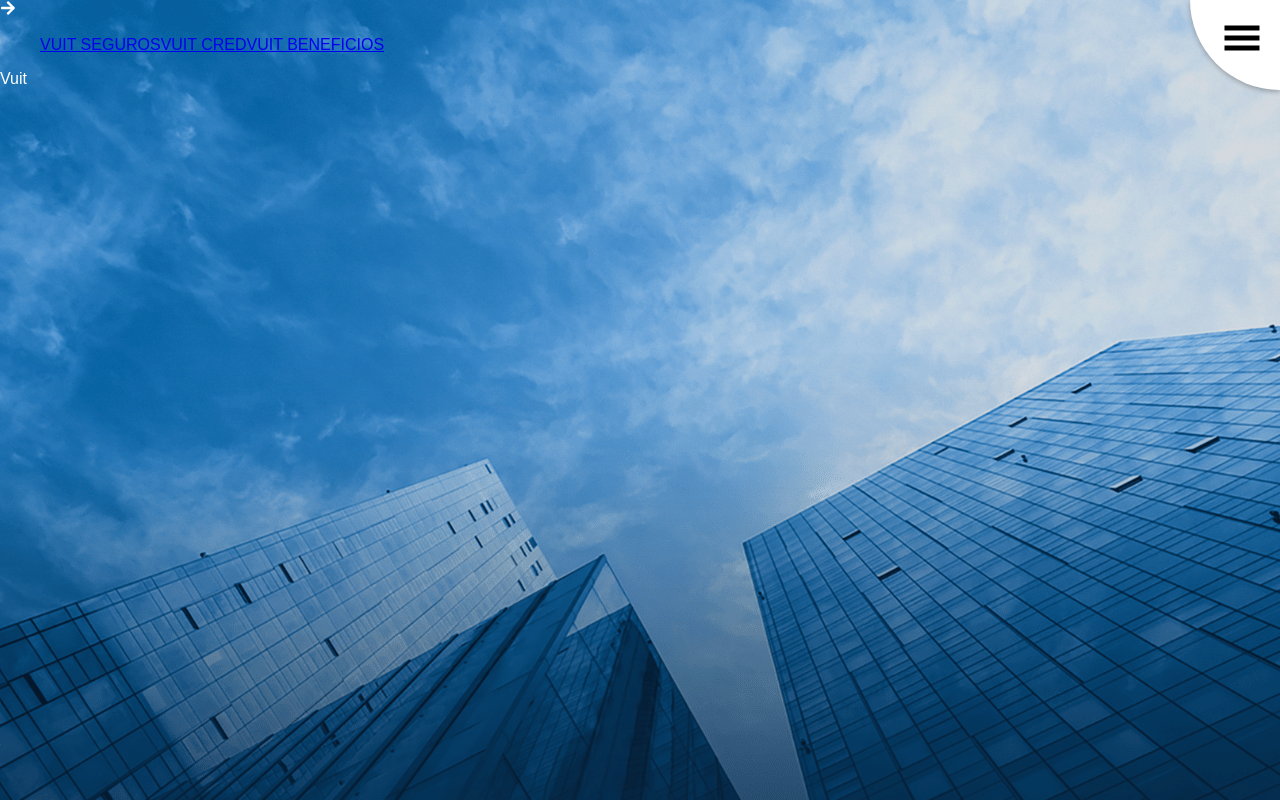
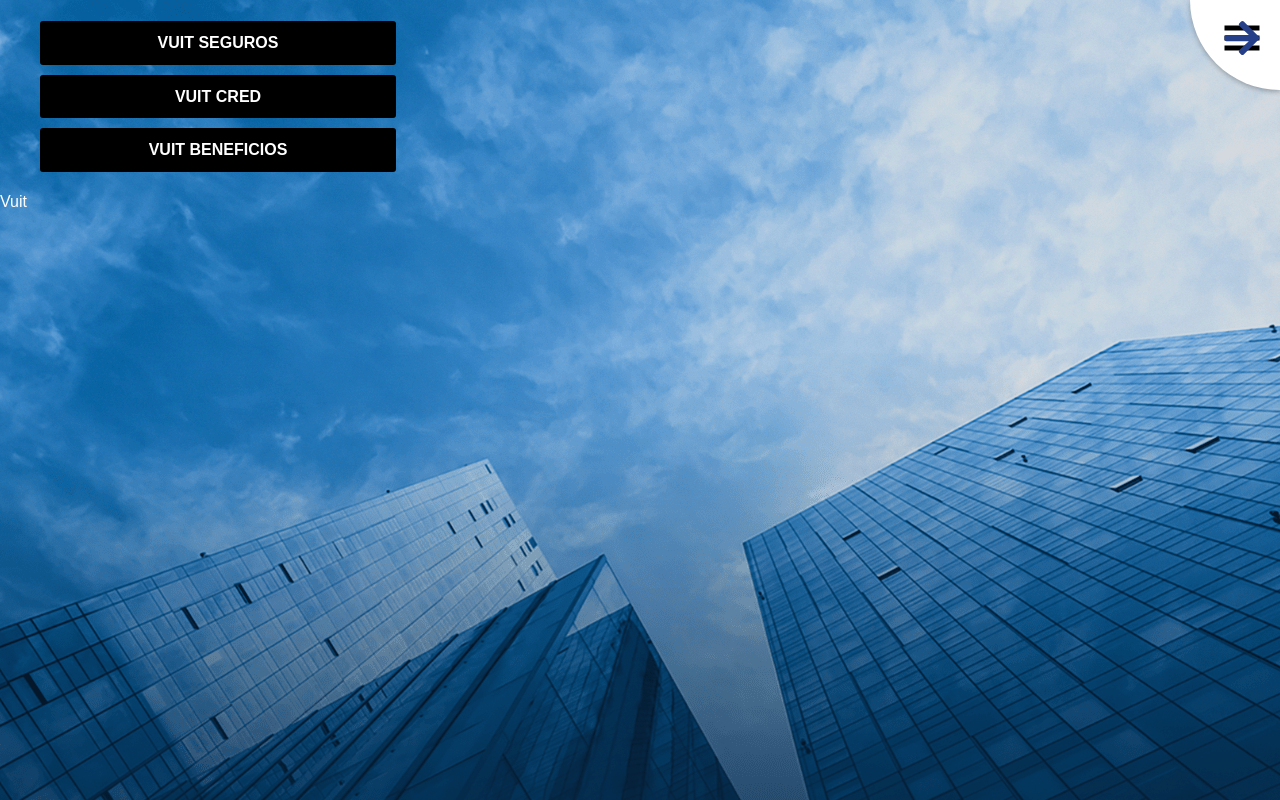
Before and after one commit to yurisokolovicz/Vuit, a React (Create React App) app in the folder Frontend/: page / in a window 1280 px wide. Shown: the top 800 px of the page. Built offline with nearby package versions, Linux system fonts and the light colour scheme.

Commit message:
CSS do Navbar - parte I

```diff
--- a/Frontend/src/components/Navbar.css
+++ b/Frontend/src/components/Navbar.css
@@ -1,3 +1,36 @@
+#nav {
+  display: flex;
+}
+
+.container-menu {
+  display: block;
+  top: 0;
+  right: 0;
+}
+
+#nav-links {
+  display: flex;
+  flex-direction: column;
+}
+
+.nav-button {
+  color: #fff;
+  padding: 10px 15px;
+  border-radius: 3px;
+  background-color: #000;
+  border: 3px solid #000;
+  font-weight: 700;
+  line-height: 1.1;
+  text-decoration: none;
+  text-transform: none;
+  list-style: none;
+  outline: 0;
+  text-align: center;
+  margin: 5px 0;
+  max-width: 320px;
+  width: 320px;
+}
+
 #menu {
   position: fixed;
   top: 0;
@@ -9,9 +42,9 @@
   height: 90px;
   background-color: white;
   border-bottom-left-radius: 100%;
-    box-shadow: 0 2px 5px rgba(0,0,0,0.26);
-    animation: not-checked-anim .2s both;
-    transition: .2s;
+  box-shadow: 0 2px 5px rgba(0, 0, 0, 0.26);
+  animation: not-checked-anim 0.2s both;
+  transition: 0.2s;
   display: flex;
   flex-flow: column;
   align-items: center;
@@ -27,3 +60,13 @@
   cursor: pointer;
   z-index: 999;
 }
+
+#arrow {
+  position: fixed;
+  top: 30px;
+  right: 30px;
+  scale: 2.5;
+  color: rgb(37, 64, 137);
+  cursor: pointer;
+  z-index: 999;
+}
--- a/Frontend/src/components/Navbar.js
+++ b/Frontend/src/components/Navbar.js
@@ -11,13 +11,21 @@ const Navbar = () => {
     <nav id="nav">
       <div id="menu">
         <GiHamburgerMenu id="burguer" />
+        <FaArrowRight id="arrow" />
       </div>
-      <FaArrowRight />
-      <ul id="nav-links">
-        <NavLink to="/">VUIT SEGUROS</NavLink>
-        <NavLink to="/cred">VUIT CRED</NavLink>
-        <NavLink to="/beneficios">VUIT BENEFICIOS</NavLink>
-      </ul>
+      <div className="container-menu">
+        <ul id="nav-links">
+          <NavLink className="nav-button" to="/">
+            VUIT SEGUROS
+          </NavLink>
+          <NavLink className="nav-button" to="/cred">
+            VUIT CRED
+          </NavLink>
+          <NavLink className="nav-button" to="/beneficios">
+            VUIT BENEFICIOS
+          </NavLink>
+        </ul>
+      </div>
     </nav>
   );
 };
```
Lines whose indentation alone changed are shown as unchanged.
